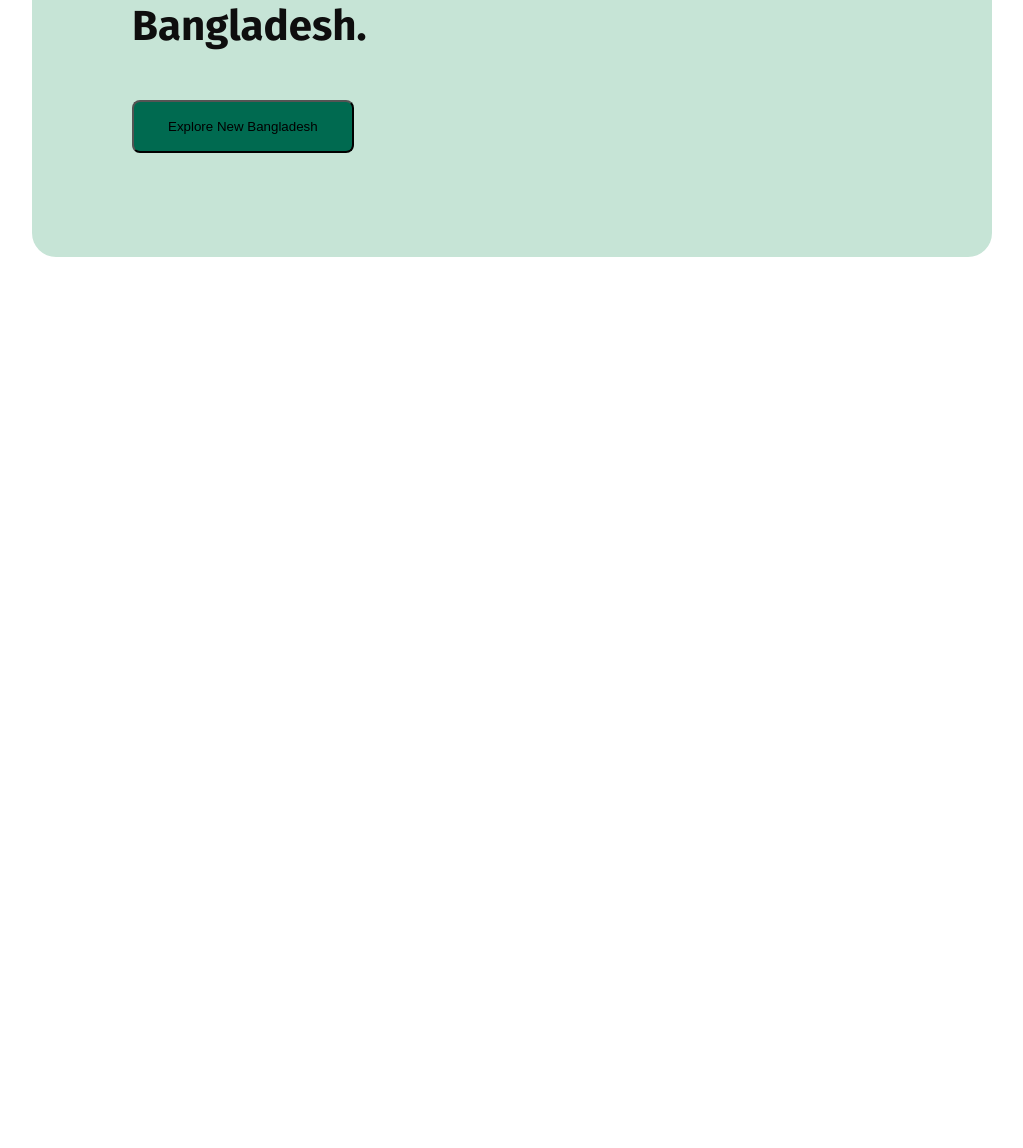
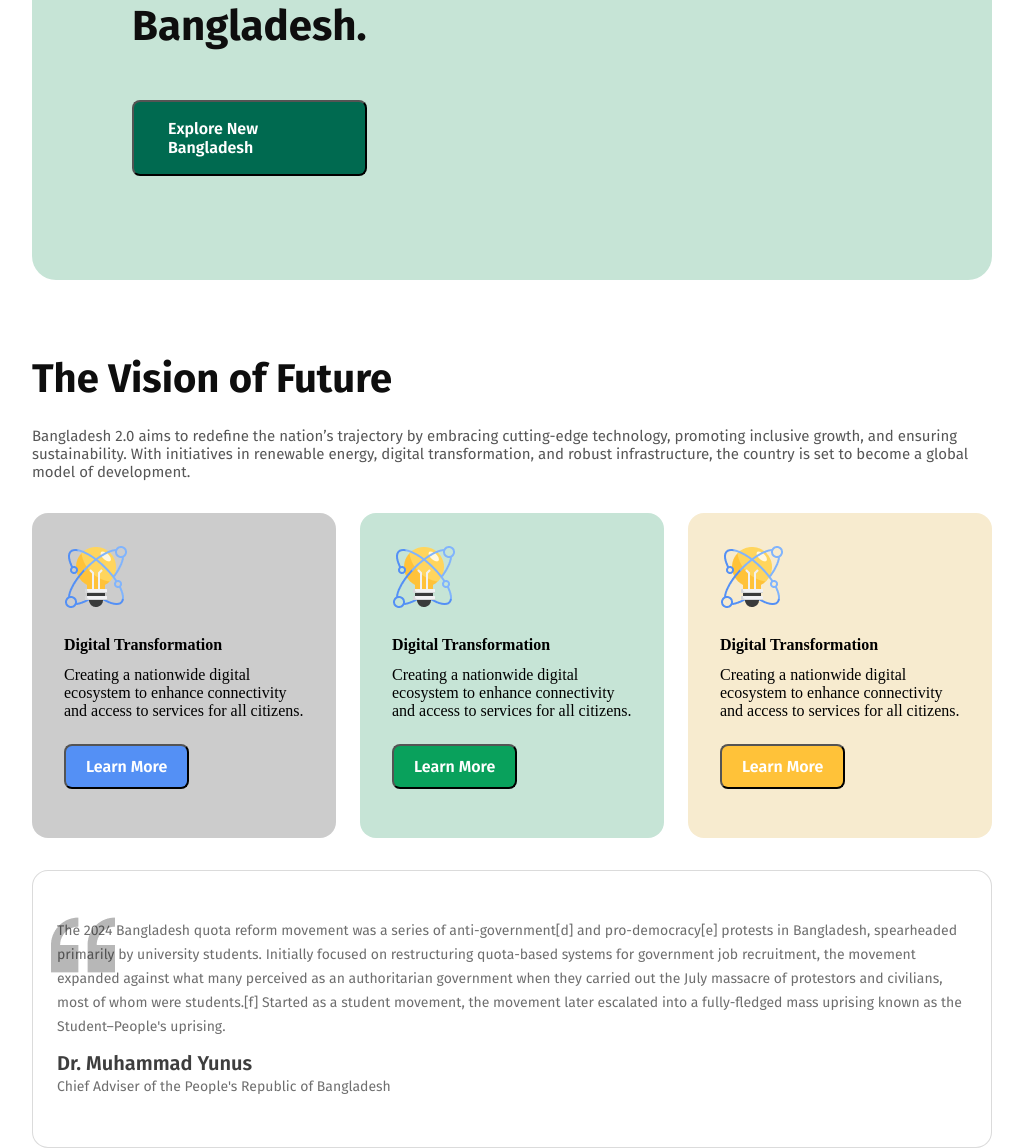
Before and after one commit to Repon-Hasan/Assignment-1, a plain HTML site: page index.html in a window 1280 px wide. Shown: the part 615-1763 px from the top of the page, without its empty margins (128-1151 px from the left). Before the commit the page ends 872 px from the top, so only its background shows below. Drawn offline with Linux system fonts and the light colour scheme.

Commit message:
vision-section and quota

```diff
--- a/index.html
+++ b/index.html
@@ -28,7 +28,63 @@
             </div>
     </header>
     <main>
+      <section class="vision">
+        <div class="vision-future">
+            <div class="vision-content">
 
+                    <h1>The Vision of Future</h1>
+                    <p>Bangladesh 2.0 aims to redefine the nation’s trajectory by embracing cutting-edge technology, promoting inclusive growth, and ensuring sustainability. With initiatives in renewable energy, digital transformation, and robust infrastructure, the country is set to become a global model of development.</p>
+                  </div>
+            </div>
+
+            <div class="vision-cards">
+
+                <div class=" card card-1">
+
+            <div class="card-img">
+           <img src="./assets/card-icon.png" alt="">
+               </div>
+         <div class="card-content">
+                 <h4>Digital Transformation</h4>
+                 <p>Creating a nationwide digital ecosystem to enhance connectivity and access to services for all citizens.</p>
+                 <button class="btn btn-1">Learn More</button>
+         </div>
+                </div>
+
+                <div class=" card card-2">
+
+                    <div class="card-img">
+                   <img src="./assets/card-icon.png" alt="">
+                       </div>
+                 <div class="card-content">
+                         <h4>Digital Transformation</h4>
+                         <p>Creating a nationwide digital ecosystem to enhance connectivity and access to services for all citizens.</p>
+                         <button class="btn btn-2">Learn More</button>
+                 </div>
+                        </div>
+
+                        <div class=" card card-3">
+
+                            <div class="card-img">
+                           <img src="./assets/card-icon.png" alt="">
+                               </div>
+                         <div class="card-content">
+                                 <h4>Digital Transformation</h4>
+                                 <p>Creating a nationwide digital ecosystem to enhance connectivity and access to services for all citizens.</p>
+                                 <button class="btn btn-3">Learn More</button>
+                         </div>
+                                </div>
+
+
+            </div>
+
+            <div class="quota">
+                <p id="p1"> The 2024 Bangladesh quota reform movement was a series of anti-government[d] and pro-democracy[e] protests in Bangladesh, spearheaded primarily by university students. Initially focused on restructuring quota-based systems for government job recruitment, the movement expanded against what many perceived as an authoritarian government when they carried out the July massacre of protestors and civilians, most of whom were students.[f] Started as a student movement, the movement later escalated into a fully-fledged mass uprising known as the Student–People's uprising.</p>
+                <h4 >Dr. Muhammad Yunus</h4>
+                <p id="p2">Chief Adviser of the People's Republic of Bangladesh</p>
+            </div>
+        </div>
+      </section>
     </main>
     <footer>
 
--- a/style.css
+++ b/style.css
@@ -31,6 +31,7 @@ line-height: 22px;
 letter-spacing: 0%;
 text-align: left;
     padding: 15px 30px 15px 30px;
+    cursor: pointer;
 }
 
 /* Banner-section */
@@ -79,3 +80,136 @@ right: -157.37%;
 top: 20%;
 bottom: -2.3%;
 }
+
+
+/* vision-section */
+.vision{
+    padding-top: 75px;
+}
+.vision-content h1{
+    color: rgb(14, 14, 14);
+font-family: Fira Sans;
+font-size: 40px;
+font-weight: 700;
+line-height: 48px;
+letter-spacing: 0%;
+text-align: left;
+padding-bottom: 24px;
+}
+.vision-content p{
+    color: rgba(14, 14, 14, 0.7);
+font-family: Fira Sans;
+font-size: 15px;
+font-weight: 400;
+
+letter-spacing: 0%;
+text-align: left;
+}
+.vision-cards{
+    margin-top: 32px;
+}
+/* .card{
+    background-color: red;
+} */
+.vision-cards{
+    display: flex;
+    gap: 24px;
+}
+.card{
+    padding: 32px;
+    width: 410.67px;
+height: 325px;
+}
+.card img{
+    padding-bottom: 23px;
+}
+.card h4{
+    padding-bottom: 12px;
+}
+.card p{
+    padding-bottom: 24px;
+}
+.card-1{
+    box-sizing: border-box;
+border-radius: 16px;
+
+background: rgba(3, 3, 3, 0.2);
+}
+.card-2{
+    box-sizing: border-box;
+border-radius: 16px;
+
+background: rgb(198, 228, 214);
+}
+.card-3{
+    box-sizing: border-box;
+border-radius: 16px;
+
+background: rgb(247, 235, 207);
+}
+
+.btn{
+
+    color: rgb(255, 255, 255);
+font-family: Fira Sans;
+font-size: 16px;
+font-weight: 600;
+line-height: 19px;
+letter-spacing: 0%;
+text-align: left;
+border-radius: 8px;
+cursor: pointer;
+padding: 11px 20px 11px 20px;
+
+}
+.btn-1{
+    background: rgb(84, 144, 245);
+}
+.btn-2{
+    border-radius: 8px;
+
+background: rgb(9, 161, 92);
+}
+.btn-3{
+    border-radius: 8px;
+
+background: rgb(255, 194, 57);
+}
+
+/* vision Quota DR.Yunus sir */
+.quota{
+    margin-top: 32px;
+    box-sizing: border-box;
+border: 1px solid rgba(14, 14, 14, 0.15);
+border-radius: 16px;
+
+background: rgb(255, 255, 255);
+padding: 48px 24px;
+color: rgba(14, 14, 14, 0.8);
+background-image: url("./assets/quote-bg.png");
+background-repeat: no-repeat;
+background-position: 2% 20%;
+justify-content: center;
+align-items: center;
+
+}
+.quota h4{
+    margin-top: 12px;
+    color: rgba(14, 14, 14, 0.8);
+font-family: Fira Sans;
+font-size: 20px;
+font-weight: 600;
+line-height: 24px;
+letter-spacing: 0%;
+text-align: left;
+}
+.quota p{
+    color: rgba(14, 14, 14, 0.6);
+font-family: Fira Sans;
+font-size: 14px;
+font-weight: 400;
+line-height: 24px;
+letter-spacing: 0%;
+text-align: left;
+
+}
```
